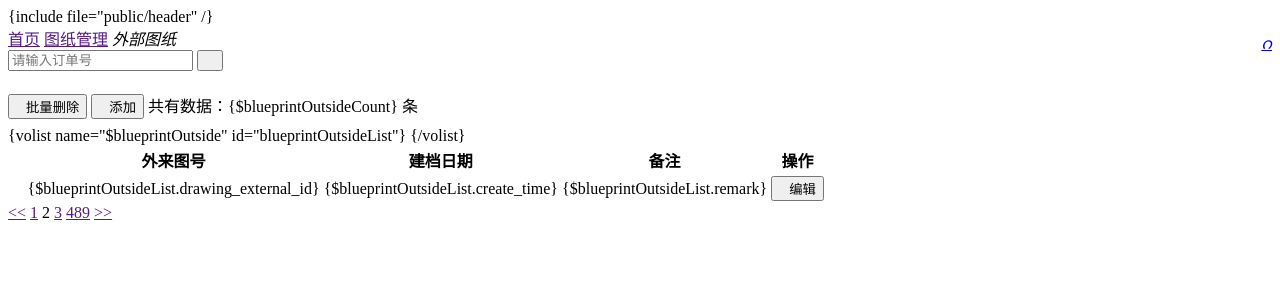
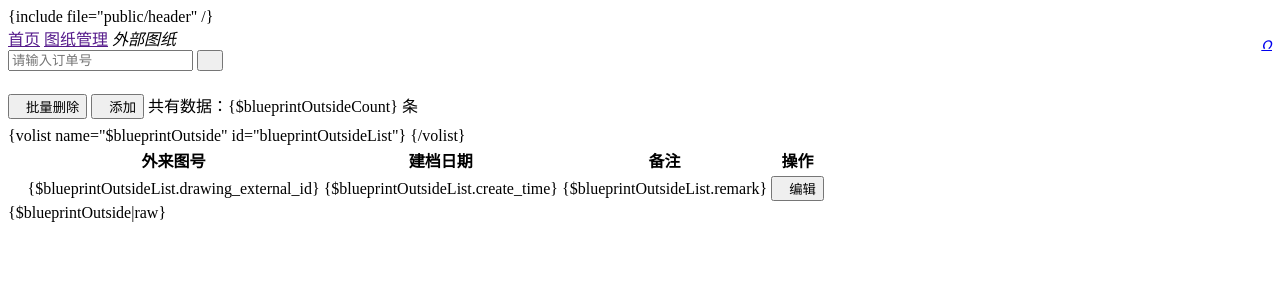
Before and after one commit to dengsuchuan/HY, a PHP site: page /DbName/application/index/view/blueprint/blueprint-outside.html in a window 1280 px wide. Shown: the top 300 px of the page. Run offline with PHP 8.4, Linux system fonts and the light colour scheme.

Commit message:
添加外图界面

```diff
--- a/application/index/view/blueprint/blueprint-outside.html
+++ b/application/index/view/blueprint/blueprint-outside.html
@@ -56,14 +56,7 @@
         </div>
       </div>
       <div class="page">
-        <div>
-          <a class="prev" href="">&lt;&lt;</a>
-          <a class="num" href="">1</a>
-          <span class="current">2</span>
-          <a class="num" href="">3</a>
-          <a class="num" href="">489</a>
-          <a class="next" href="">&gt;&gt;</a>
-        </div>
+        {$blueprintOutside|raw}
       </div>
 
     </div>
```
Also changed, not shown: runtime/temp/b7d8bec7f62b9da525ea1e8d40418eff.php (+2 -9 lines).
